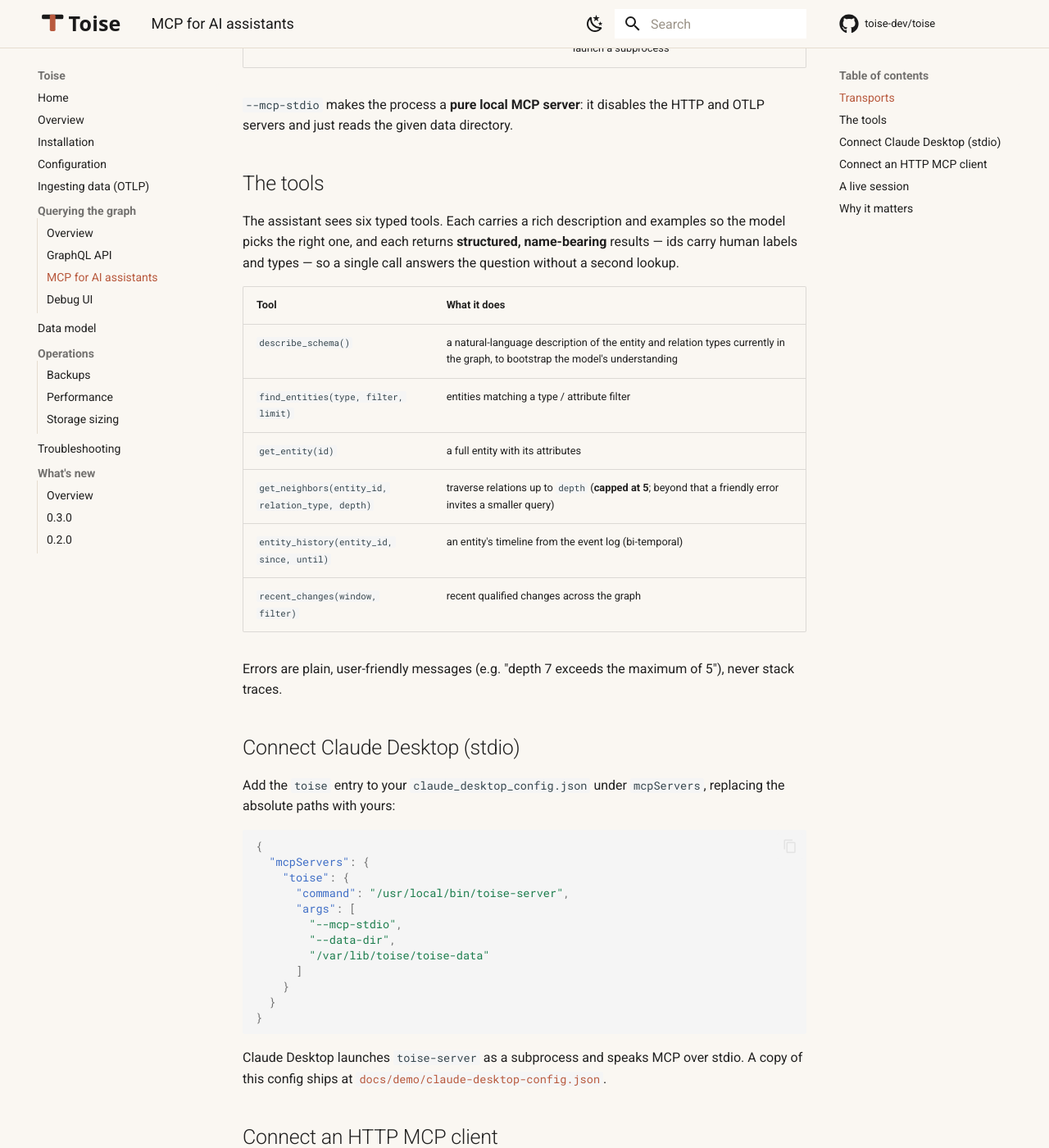
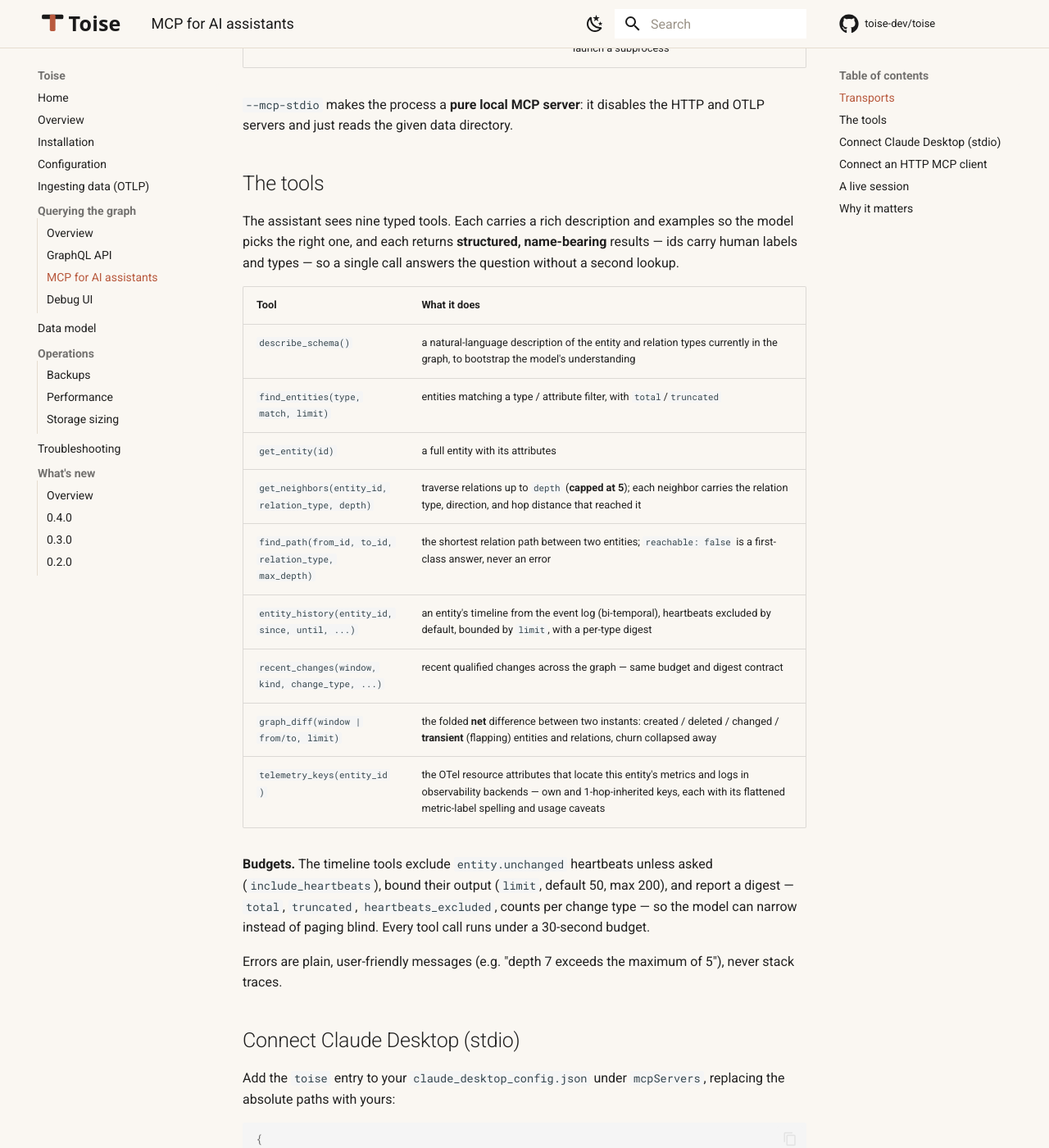
Before and after one commit to toise-dev/toise, an MkDocs documentation site: the page built from docs/user-guide/docs/querying/mcp.md, in a window 1280 px wide and 1400 px high, scrolled down 505 px. Shown: the whole window at 82% size. Built offline with MkDocs 1.6.1 and Material for MkDocs 9.7.7, drawn with Linux system fonts in a browser that asks for light colours; comment, search, counter and statistics services are not loaded; the version menu is left out.

Commit message:
docs(release): prepare 0.4.0 — correctness & LLM querying
Frames the 0.4.0 release covering everything merged since 0.3.0 (the
2026-06-10 audit P0+P1 lanes, #117–#129, plus #131/#132/#133):

- CHANGELOG: [Unreleased] -> [0.4.0] with the full Added / Changed /
  Fixed / Security entry.
- New 0.3 -> 0.4 migration guide: no wire-contract break, no data
  migration; documents the sharper behaviors (per-record OTLP rejection
  + proper status codes, MCP timeline budgets and heartbeat exclusion,
  startup config validation, 404 on unknown tenants) and the
  recommended upgrade sequence via the new checkpoint command.
- New whats-new/0.4.0 page + nav + index entry.
- User-guide refresh: the MCP page documents all nine tools and the
  budget contract (was six); the configuration table gains the tenant
  bound options (tenant_auto_create / tenant_allowlist / max_tenants)
  that landed undocumented; the overview status paragraph covers 0.4.0.

```diff
--- a/docs/user-guide/docs/querying/mcp.md
+++ b/docs/user-guide/docs/querying/mcp.md
@@ -20,7 +20,7 @@ and OTLP servers and just reads the given data directory.
 
 ## The tools
 
-The assistant sees six typed tools. Each carries a rich description and examples
+The assistant sees nine typed tools. Each carries a rich description and examples
 so the model picks the right one, and each returns **structured, name-bearing**
 results — ids carry human labels and types — so a single call answers the
 question without a second lookup.
@@ -28,11 +28,20 @@ question without a second lookup.
 | Tool | What it does |
 | --- | --- |
 | `describe_schema()` | a natural-language description of the entity and relation types currently in the graph, to bootstrap the model's understanding |
-| `find_entities(type, filter, limit)` | entities matching a type / attribute filter |
+| `find_entities(type, match, limit)` | entities matching a type / attribute filter, with `total`/`truncated` |
 | `get_entity(id)` | a full entity with its attributes |
-| `get_neighbors(entity_id, relation_type, depth)` | traverse relations up to `depth` (**capped at 5**; beyond that a friendly error invites a smaller query) |
-| `entity_history(entity_id, since, until)` | an entity's timeline from the event log (bi-temporal) |
-| `recent_changes(window, filter)` | recent qualified changes across the graph |
+| `get_neighbors(entity_id, relation_type, depth)` | traverse relations up to `depth` (**capped at 5**); each neighbor carries the relation type, direction, and hop distance that reached it |
+| `find_path(from_id, to_id, relation_type, max_depth)` | the shortest relation path between two entities; `reachable: false` is a first-class answer, never an error |
+| `entity_history(entity_id, since, until, ...)` | an entity's timeline from the event log (bi-temporal), heartbeats excluded by default, bounded by `limit`, with a per-type digest |
+| `recent_changes(window, kind, change_type, ...)` | recent qualified changes across the graph — same budget and digest contract |
+| `graph_diff(window | from/to, limit)` | the folded **net** difference between two instants: created / deleted / changed / **transient** (flapping) entities and relations, churn collapsed away |
+| `telemetry_keys(entity_id)` | the OTel resource attributes that locate this entity's metrics and logs in observability backends — own and 1-hop-inherited keys, each with its flattened metric-label spelling and usage caveats |
+
+**Budgets.** The timeline tools exclude `entity.unchanged` heartbeats unless
+asked (`include_heartbeats`), bound their output (`limit`, default 50, max 200),
+and report a digest — `total`, `truncated`, `heartbeats_excluded`, counts per
+change type — so the model can narrow instead of paging blind. Every tool call
+runs under a 30-second budget.
 
 Errors are plain, user-friendly messages (e.g. "depth 7 exceeds the maximum of
 5"), never stack traces.
--- a/docs/user-guide/mkdocs.yml
+++ b/docs/user-guide/mkdocs.yml
@@ -100,5 +100,6 @@ nav:
   - Troubleshooting: troubleshooting.md
   - What's new:
       - Overview: whats-new/index.md
+      - 0.4.0: whats-new/0.4.0.md
       - 0.3.0: whats-new/0.3.0.md
       - 0.2.0: whats-new/0.2.0.md
```
Also changed, not shown: docs/migration/0.3-to-0.4.md (added, +82 -0 lines), docs/user-guide/docs/configuration.md (+3 -0 lines), docs/user-guide/docs/overview.md (+7 -4 lines), docs/user-guide/docs/whats-new/0.4.0.md (added, +73 -0 lines), docs/user-guide/docs/whats-new/index.md (+6 -0 lines), CHANGELOG.md.
